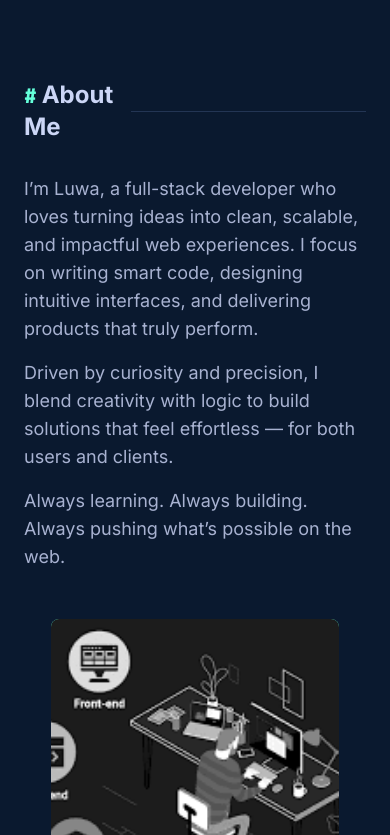
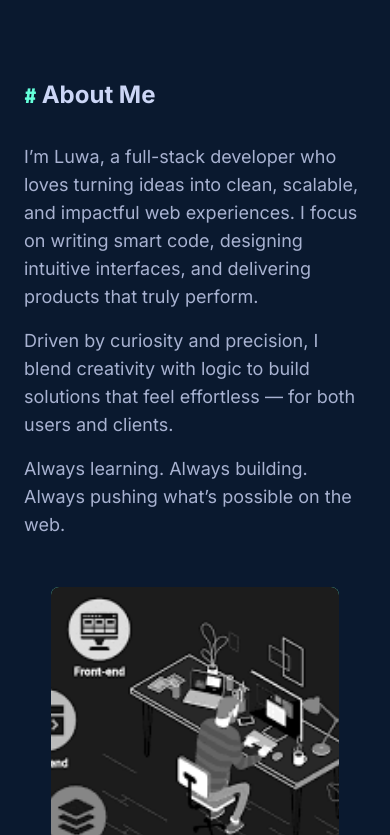
Before and after one commit to liyu-coder/-LuwaDigital, a React (Vite) app: page / in a window 390 px wide. Shown: the part 909-1744 px from the top of the page. Built offline with nearby package versions, Linux system fonts and the light colour scheme.

Commit message:
issue solved

```diff
--- a/src/components/Section.tsx
+++ b/src/components/Section.tsx
@@ -21,7 +21,7 @@ const Section: React.FC<SectionProps> = ({ id, title, children }) => {
         <h2 className="text-2xl md:text-3xl font-bold text-lightest-slate mr-4">
           <span className="text-green font-mono text-xl md:text-2xl">#</span> {title}
         </h2>
-        <div className="w-full h-[1px] bg-lightest-navy"></div>
+        <div className="hidden sm:block w-full h-[1px] bg-lightest-navy"></div>
       </div>
       {children}
     </motion.section>
```
